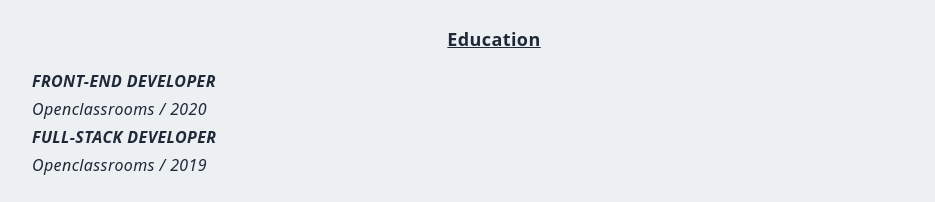
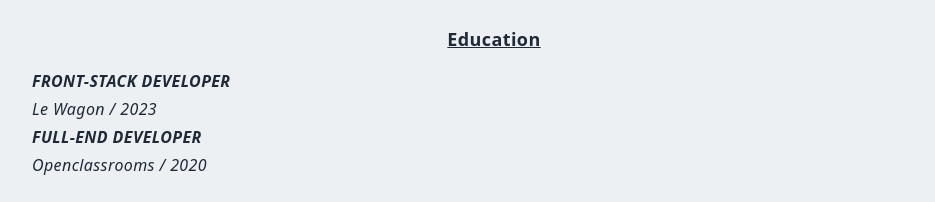
Before and after one commit to Mohamed90-stack/momo.portfolio, a Next.js app: page /resume in a window 1280 px wide. Shown: the part 2028-2230 px from the top of the page, without its empty margins (146-1081 px from the left). Built offline with nearby package versions, Linux system fonts and the light colour scheme.

Commit message:
Update resume.jsx

```diff
--- a/pages/resume.jsx
+++ b/pages/resume.jsx
@@ -255,13 +255,13 @@ const Resume = () => {
             Education
           </h5>
           <p className='italic'>
-            <span className='font-bold'>FRONT-END DEVELOPER</span>
+            <span className='font-bold'>FRONT-STACK DEVELOPER</span>
+          </p>
+          <p className='py-1 italic'>Le Wagon / 2023</p>
+          <p className='italic'>
+            <span className='font-bold'>FULL-END DEVELOPER</span>
           </p>
           <p className='py-1 italic'>Openclassrooms / 2020</p>
-          <p className='italic'>
-            <span className='font-bold'>FULL-STACK DEVELOPER</span>
-          </p>
-          <p className='py-1 italic'>Openclassrooms / 2019</p>
         </div>
       </div>
     </>
```
